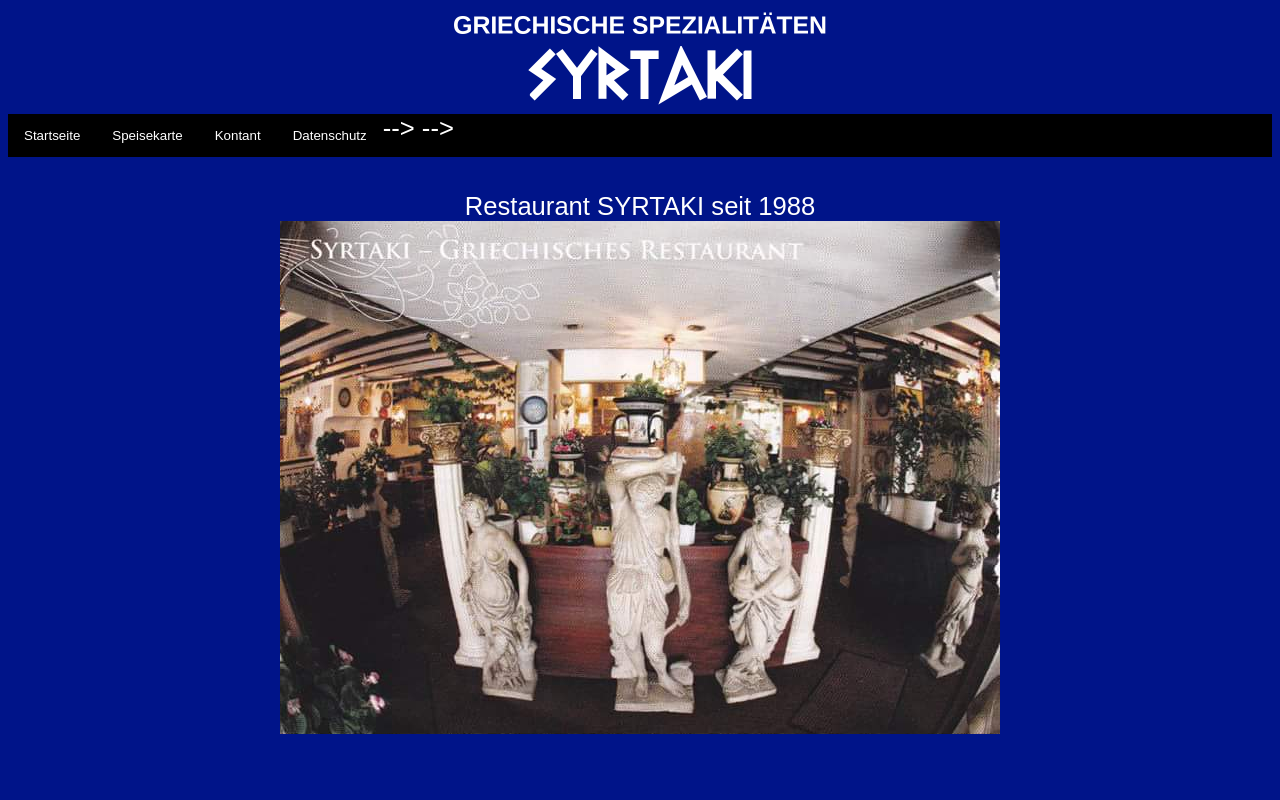
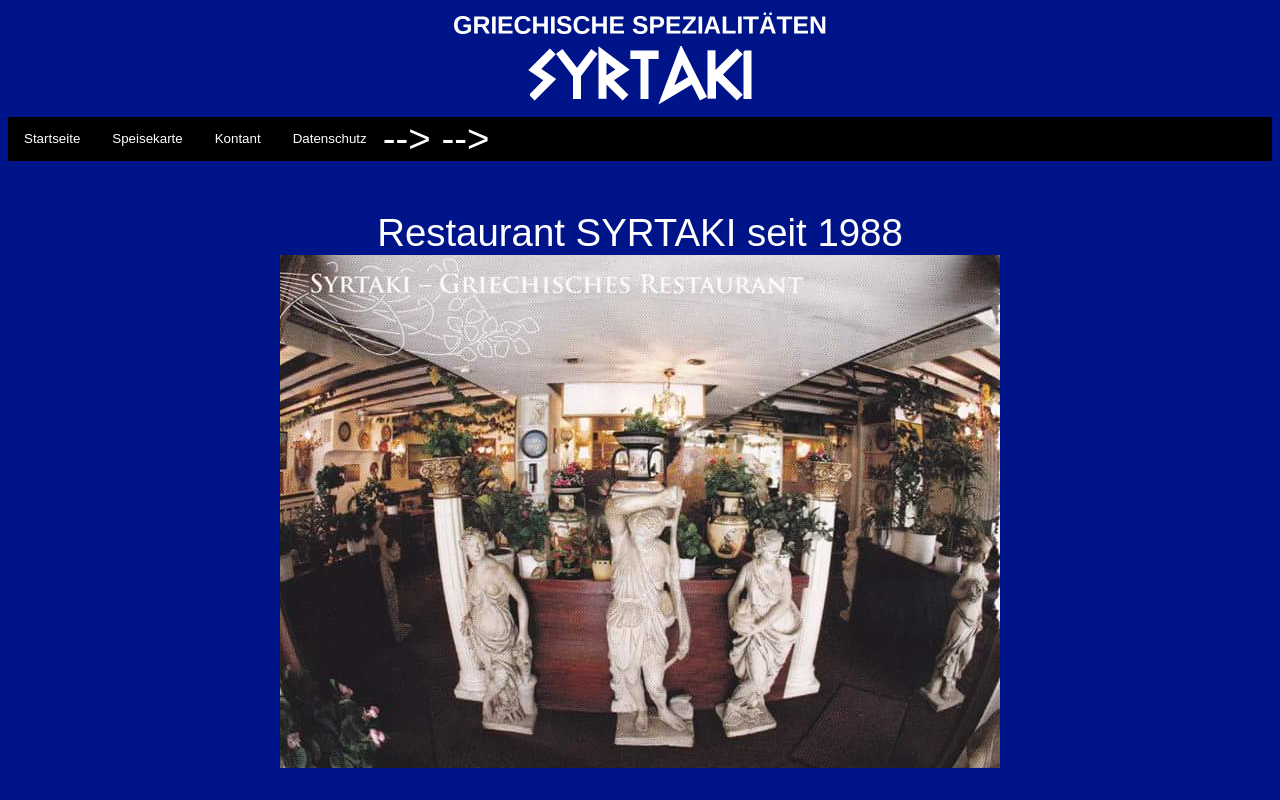
Before and after one commit to MeSSiaS-4/test-syrtakika, a plain HTML site: page index.html in a window 1280 px wide. Drawn offline with Linux system fonts and the light colour scheme.

Commit message:
Update syrtakika.css

```diff
--- a/syrtakika.css
+++ b/syrtakika.css
@@ -4,7 +4,7 @@
 
 .body {
   font-family: Arial, Helvetica, sans-serif;
-  font-size: 2vw;
+  font-size: max(3vw, 20px);
   color: #FFFFFF;
   background-color: #001489;
   }
```
